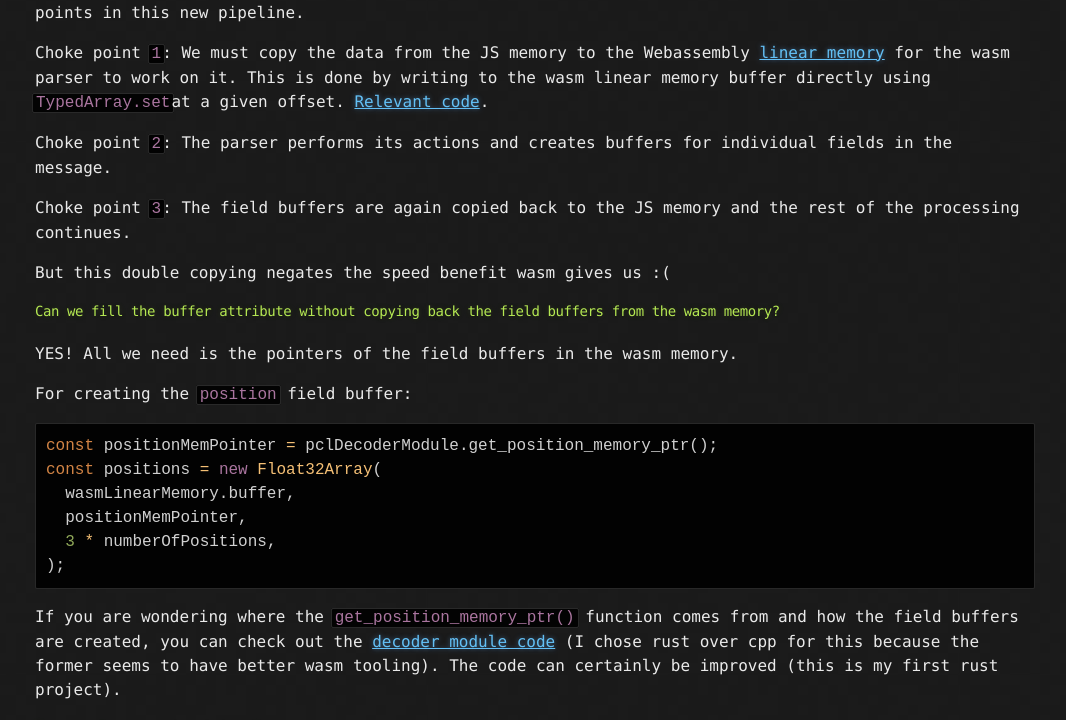
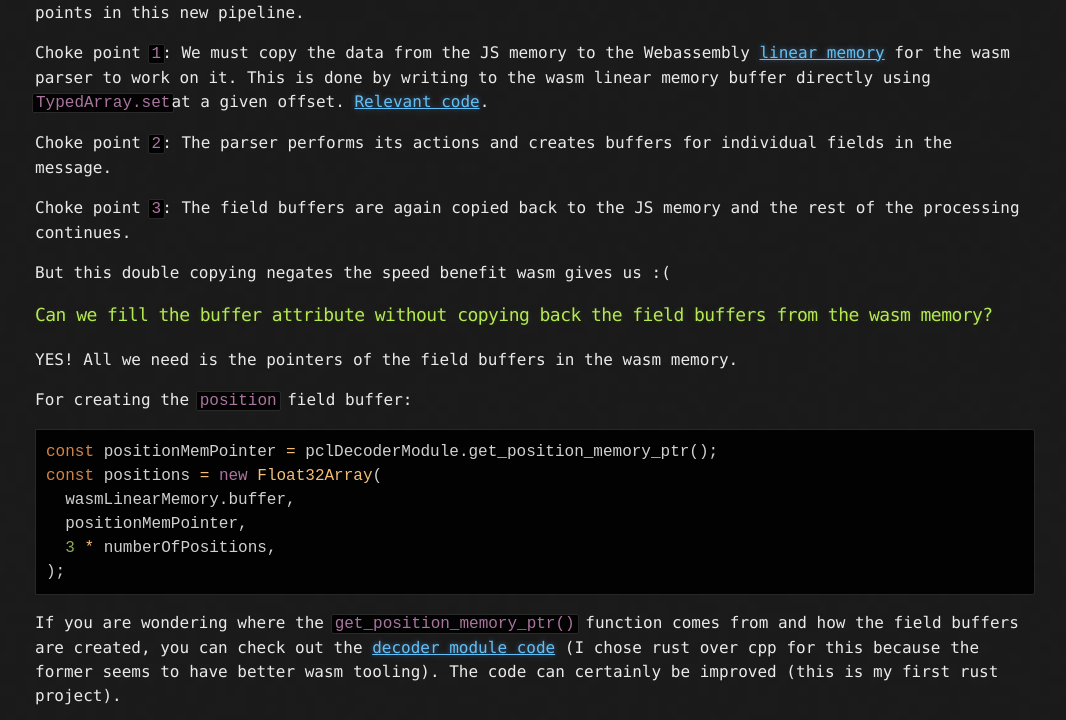
Before and after one commit to tocttou/tocttou.github.io, a Jekyll site: the page built from _posts/2020-01-28-awesome-wasm.md, in a window 1280 px wide. Shown: the part 2518-3238 px from the top of the page, without its empty margins (105-1171 px from the left). Built offline with Jekyll 4.4.1, drawn with Linux system fonts in a browser that asks for light colours; nearby versions of some CDN libraries; comment, search, counter and statistics services are not loaded.

```diff
--- a/_posts/2020-01-28-awesome-wasm.md
+++ b/_posts/2020-01-28-awesome-wasm.md
@@ -56,7 +56,7 @@ Choke point `3`: The field buffers are again copied back to the JS memory and th
 
 But this double copying negates the speed benefit wasm gives us :(
 
-#### Can we fill the buffer attribute without copying back the field buffers from the wasm memory?
+### Can we fill the buffer attribute without copying back the field buffers from the wasm memory?
 
 YES! All we need is the pointers of the field buffers in the wasm memory.
 
```
